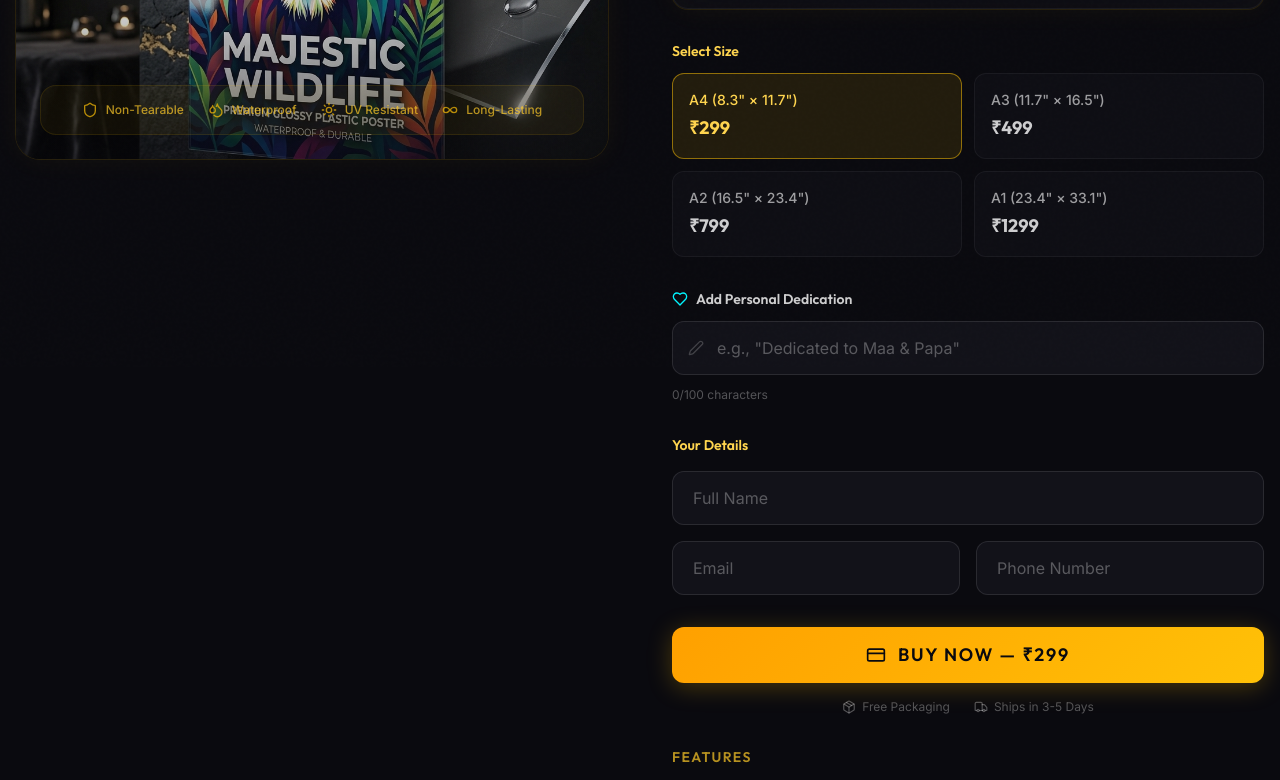
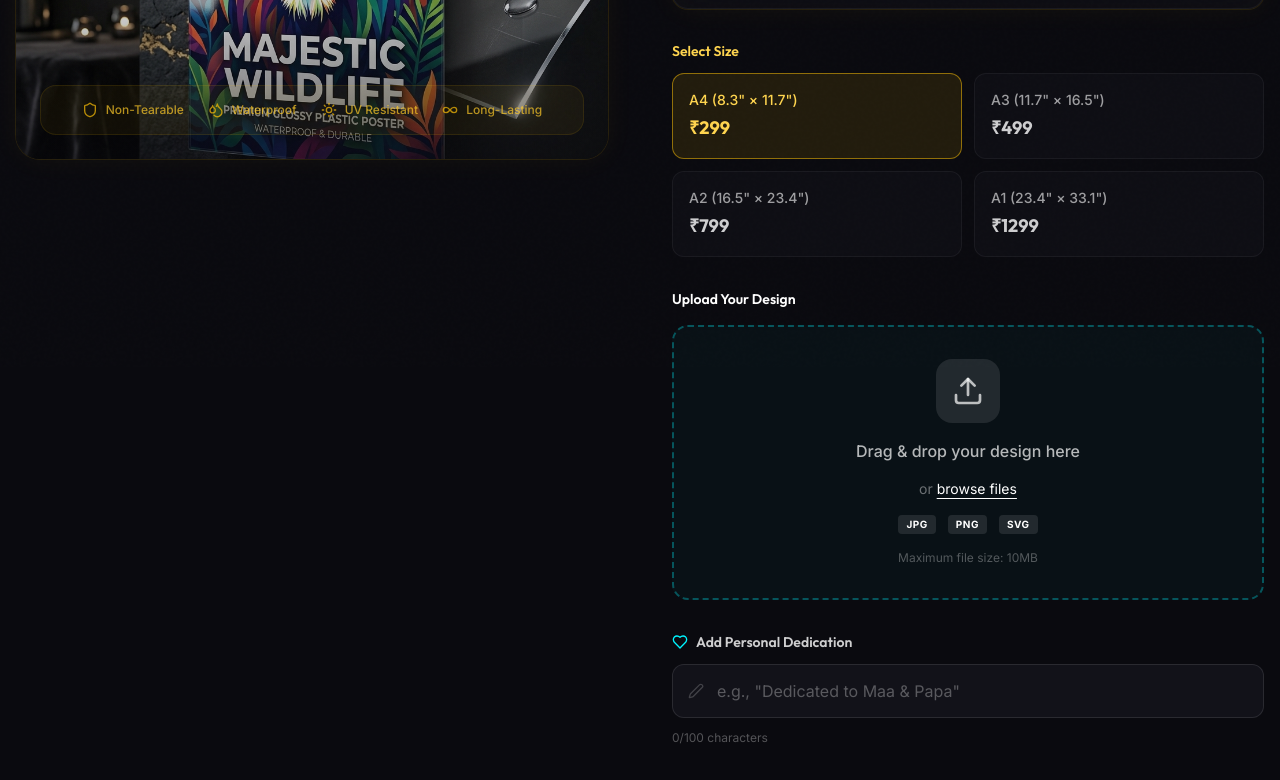
Before and after one commit to sohanpattanayak592-hash/novoaplast-store, a React (Vite) app in the folder frontend/: page /product/custom-posters in a window 1280 px wide. Shown: the part 433-1213 px from the top of the page. Built offline with nearby package versions, Linux system fonts and the light colour scheme; a web font is replaced by a local one.

Commit message:
feat: Add file upload button to Custom Posters page with adaptive styling

```diff
--- a/frontend/src/components/StickerUploader.jsx
+++ b/frontend/src/components/StickerUploader.jsx
@@ -1,11 +1,22 @@
 import React, { useState, useRef } from 'react'
 import { Upload, X, FileImage, CheckCircle } from 'lucide-react'
 
-export default function StickerUploader({ onFileSelect }) {
+export default function StickerUploader({ onFileSelect, variant = 'neon' }) {
   const [file, setFile] = useState(null)
   const [preview, setPreview] = useState(null)
   const [dragOver, setDragOver] = useState(false)
   const inputRef = useRef(null)
+
+  const isNeon = variant === 'neon'
+  const titleColor = isNeon ? 'text-neon-cyan' : 'text-white'
+  const iconBoxClass = isNeon ? 'bg-neon-cyan/10' : 'bg-white/10'
+  const iconColor = isNeon ? 'text-neon-cyan/70' : 'text-white/70'
+  const linkColor = isNeon ? 'text-neon-cyan' : 'text-white'
+  const glowClass = isNeon ? 'glow-ring-neon' : 'glow-ring-gold'
+  const borderClass = isNeon ? 'border-neon-cyan/20' : 'border-white/20'
+  const progressBg = isNeon ? 'from-neon-cyan to-neon-purple' : 'from-white/40 to-white/80'
+  const successColor = isNeon ? 'text-neon-green' : 'text-green-400'
+  const badgeClass = isNeon ? 'badge-neon text-[10px]' : 'bg-white/10 text-white px-2 py-0.5 rounded text-[10px] font-bold uppercase tracking-wider'
 
   const acceptedTypes = ['image/jpeg', 'image/png', 'image/svg+xml']
 
@@ -26,7 +37,7 @@ export default function StickerUploader({ onFileSelect }) {
 
   return (
     <div className="space-y-4">
-      <label className="block text-sm font-display font-semibold text-neon-cyan mb-2">Upload Your Design</label>
+      <label className={`block text-sm font-display font-semibold ${titleColor} mb-2`}>Upload Your Design</label>
       {!file ? (
         <div
           className={`upload-zone ${dragOver ? 'drag-over' : ''}`}
@@ -38,28 +49,28 @@ export default function StickerUploader({ onFileSelect }) {
         >
           <input ref={inputRef} type="file" accept=".jpg,.jpeg,.png,.svg" onChange={(e) => handleFile(e.target.files[0])} className="hidden" id="sticker-file-input" />
           <div className="space-y-4">
-            <div className="w-16 h-16 mx-auto rounded-2xl bg-neon-cyan/10 flex items-center justify-center">
-              <Upload className="w-8 h-8 text-neon-cyan/70" />
+            <div className={`w-16 h-16 mx-auto rounded-2xl ${iconBoxClass} flex items-center justify-center`}>
+              <Upload className={`w-8 h-8 ${iconColor}`} />
             </div>
             <p className="text-white/70 font-medium">Drag & drop your design here</p>
-            <p className="text-white/40 text-sm">or <span className="text-neon-cyan underline underline-offset-4">browse files</span></p>
+            <p className="text-white/40 text-sm">or <span className={`${linkColor} underline underline-offset-4`}>browse files</span></p>
             <div className="flex items-center justify-center gap-3">
-              {['JPG', 'PNG', 'SVG'].map((ext) => (<span key={ext} className="badge-neon text-[10px]">{ext}</span>))}
+              {['JPG', 'PNG', 'SVG'].map((ext) => (<span key={ext} className={badgeClass}>{ext}</span>))}
             </div>
             <p className="text-white/30 text-xs">Maximum file size: 10MB</p>
           </div>
         </div>
       ) : (
-        <div className="glass-card glow-ring-neon p-5">
+        <div className={`glass-card ${glowClass} p-5`}>
           <div className="flex items-start gap-4">
-            <div className="w-20 h-20 rounded-xl bg-dark-700 border border-neon-cyan/20 overflow-hidden flex items-center justify-center flex-shrink-0">
-              {preview ? <img src={preview} alt="Preview" className="w-full h-full object-cover" /> : <FileImage className="w-8 h-8 text-neon-cyan/50" />}
+            <div className={`w-20 h-20 rounded-xl bg-dark-700 border ${borderClass} overflow-hidden flex items-center justify-center flex-shrink-0`}>
+              {preview ? <img src={preview} alt="Preview" className="w-full h-full object-cover" /> : <FileImage className={`w-8 h-8 ${iconColor}`} />}
             </div>
             <div className="flex-1 min-w-0">
-              <div className="flex items-center gap-2"><CheckCircle className="w-4 h-4 text-neon-green flex-shrink-0" /><p className="text-white font-medium text-sm truncate">{file.name}</p></div>
+              <div className="flex items-center gap-2"><CheckCircle className={`w-4 h-4 ${successColor} flex-shrink-0`} /><p className="text-white font-medium text-sm truncate">{file.name}</p></div>
               <p className="text-white/40 text-xs mt-1">{(file.size / 1024).toFixed(1)} KB</p>
-              <div className="mt-3 w-full h-1.5 rounded-full bg-dark-600 overflow-hidden"><div className="h-full rounded-full bg-gradient-to-r from-neon-cyan to-neon-purple w-full" /></div>
-              <p className="text-neon-green text-xs mt-1.5 font-medium">Upload complete</p>
+              <div className="mt-3 w-full h-1.5 rounded-full bg-dark-600 overflow-hidden"><div className={`h-full rounded-full bg-gradient-to-r ${progressBg} w-full`} /></div>
+              <p className={`${successColor} text-xs mt-1.5 font-medium`}>Upload complete</p>
             </div>
             <button onClick={removeFile} className="p-1.5 rounded-lg hover:bg-white/10 transition-colors" id="remove-uploaded-file"><X className="w-4 h-4 text-white/50" /></button>
           </div>
--- a/frontend/src/data/products.js
+++ b/frontend/src/data/products.js
@@ -24,7 +24,7 @@ export const products = {
       { label: 'A1 (23.4" × 33.1")', price: 1299 },
     ],
     hasPersonalization: true,
-    hasUpload: false,
+    hasUpload: true,
   },
   'spiritual-prints': {
     id: 'spiritual-prints',
--- a/frontend/src/pages/ProductPage.jsx
+++ b/frontend/src/pages/ProductPage.jsx
@@ -255,6 +255,13 @@ export default function ProductPage() {
               </motion.div>
             )}
 
+            {/* File Upload (stickers and posters) */}
+            {product.hasUpload && (
+              <motion.div initial="hidden" animate="visible" variants={fadeUp} custom={4.5}>
+                <StickerUploader onFileSelect={setUploadedFile} variant={isNeon ? 'neon' : 'default'} />
+              </motion.div>
+            )}
+
             {/* Personalization Input */}
             {product.hasPersonalization && (
               <motion.div initial="hidden" animate="visible" variants={fadeUp} custom={5}>
@@ -263,13 +270,6 @@ export default function ProductPage() {
                   onChange={setPersonalization}
                   variant={isSpiritual ? 'spiritual' : 'default'}
                 />
-              </motion.div>
-            )}
-
-            {/* File Upload (stickers) */}
-            {product.hasUpload && (
-              <motion.div initial="hidden" animate="visible" variants={fadeUp} custom={5}>
-                <StickerUploader onFileSelect={setUploadedFile} />
               </motion.div>
             )}
 
```
